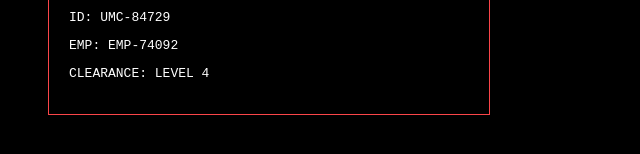
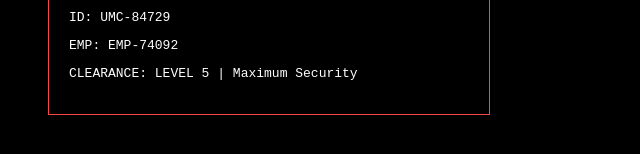
Before and after one commit to haha1234-aui/umbrella-employee-verification, a plain HTML site: page index.html in a window 1280 px wide. Shown: the part 320-474 px from the top of the page, without its empty margins (0-640 px from the left). Drawn offline with Linux system fonts and the light colour scheme.

Commit message:
Update index.html

```diff
--- a/index.html
+++ b/index.html
@@ -30,7 +30,7 @@
     <p>NAME: KEN HARVEY SUBA</p>
     <p>ID: UMC-84729</p>
     <p>EMP: EMP-74092</p>
-    <p>CLEARANCE: LEVEL 4</p>
+    <p>CLEARANCE: LEVEL 5 | Maximum Security </p>
   </div>
 </body>
 </html>
```
